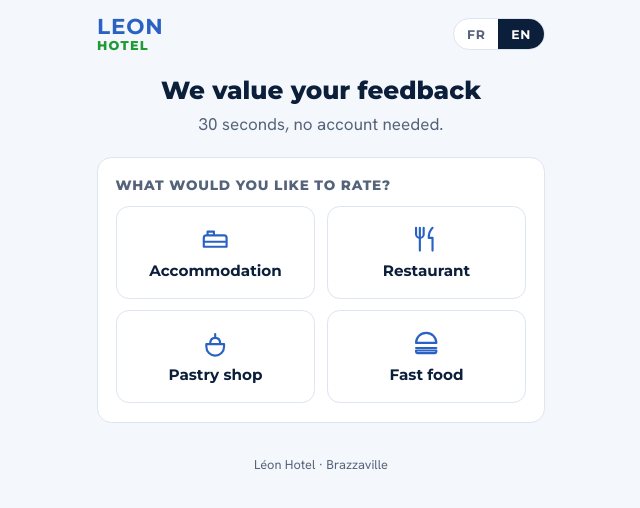
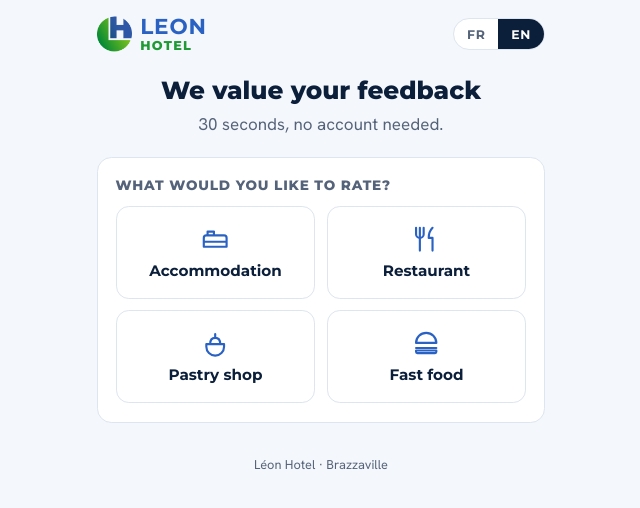
Before and after one commit to Bowbosh22/leon-hotel-avis, a plain HTML site: page index.html in a window 1280 px wide. Shown: the whole page, without its empty margins (319-959 px from the left). Drawn offline with Linux system fonts and the light colour scheme.

Commit message:
Add files via upload

```diff
--- a/style.css
+++ b/style.css
@@ -11,6 +11,8 @@ body{margin:0;background:var(--paper);color:var(--ink);font:400 1.0625rem/1.55 v
 .app{max-width:30rem;margin:0 auto;padding:1rem 1rem 3rem}
 .top{display:flex;align-items:center;justify-content:space-between;margin-bottom:1.4rem}
 .wm{display:flex;flex-direction:column;font-family:var(--display);font-weight:800;line-height:1}
+.wm{position:relative;padding-left:2.7rem;min-height:2.2rem;justify-content:center}
+.wm::before{content:'';position:absolute;left:0;top:50%;transform:translateY(-50%);width:2.2rem;height:2.2rem;background:url(logo.png) center/contain no-repeat}
 .wm b{color:var(--lb);font-size:1.35rem;letter-spacing:.04em}
 .wm i{font-style:normal;color:var(--lg);font-size:.8rem;letter-spacing:.1em;margin-top:.12rem}
 .lang{display:flex;border:1px solid var(--soft);border-radius:2rem;overflow:hidden;background:#fff}
```
Also changed, not shown: admin.html (+1 -1 lines), clients.html (+1 -1 lines), diagnostic.html (+1 -1 lines), exports.html (+1 -1 lines), index.html (+1 -1 lines), qr.html (+1 -1 lines), report.html (+1 -1 lines), stats.html (+1 -1 lines), favicon.png (added), logo.png (added).
